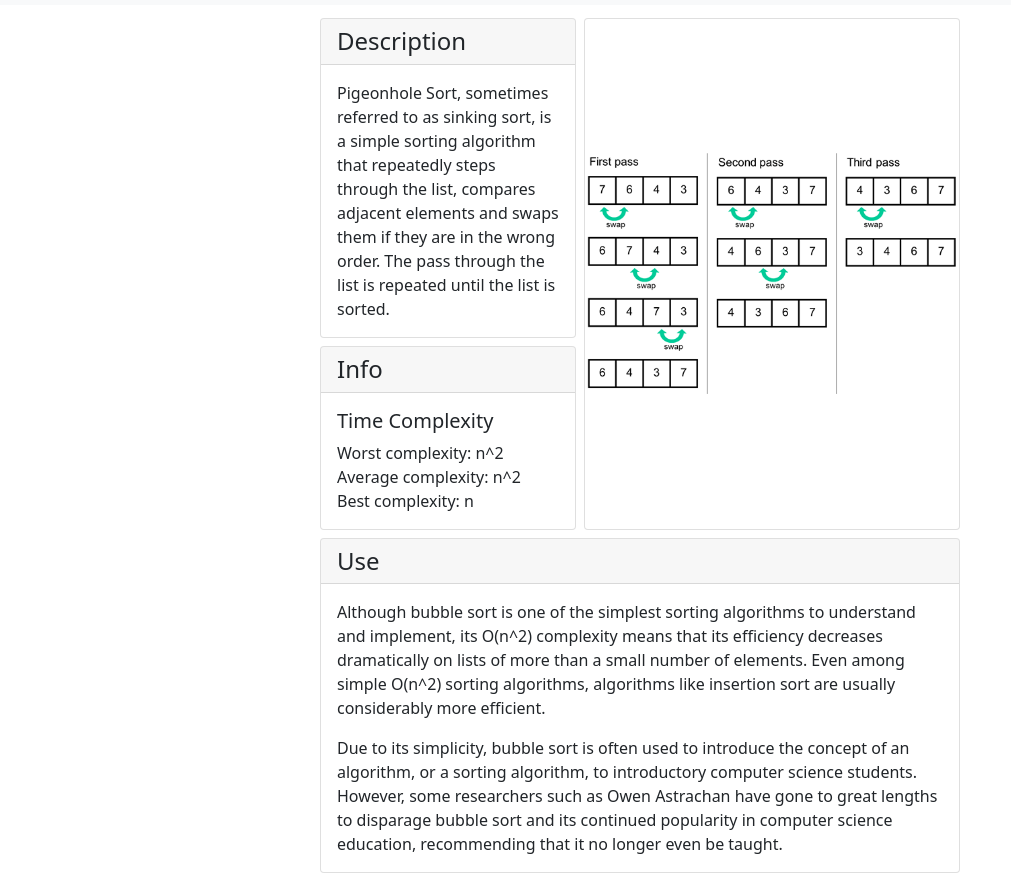
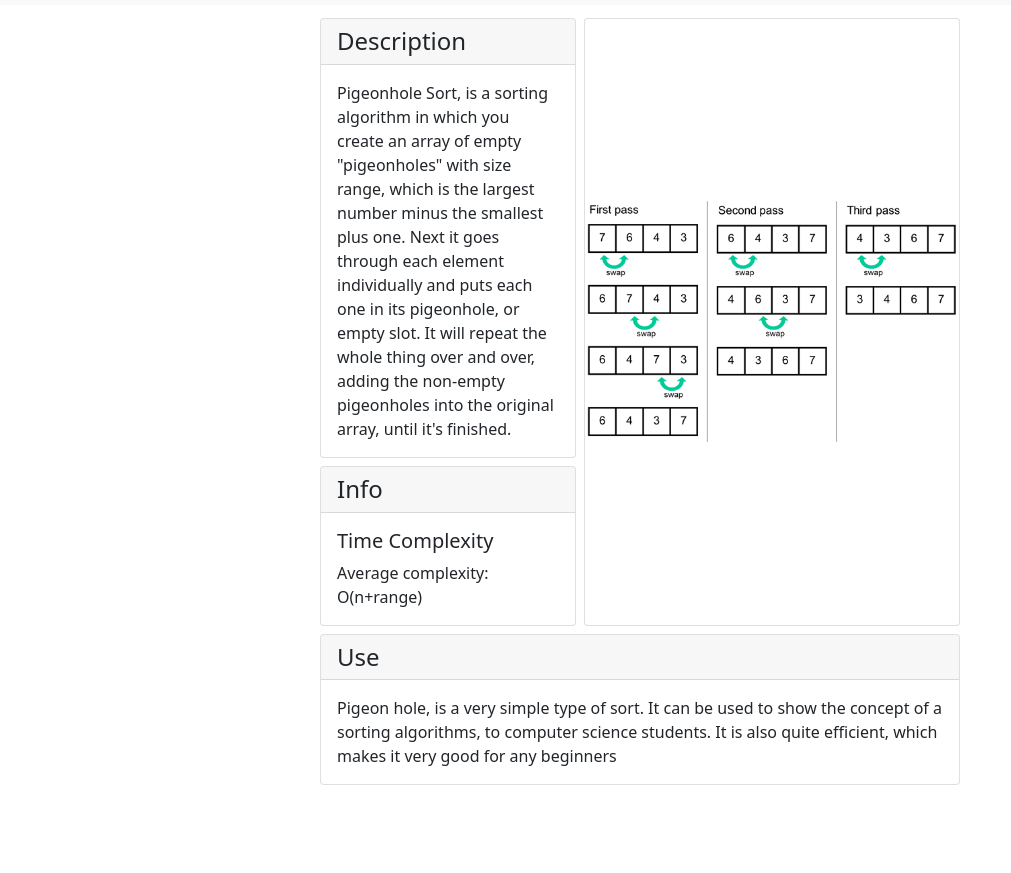
Before and after one commit to DiamondMC/Hackathon, a plain HTML site: page index.html in a window 1280 px wide. Shown: the part 57-930 px from the top of the page, without its empty margins (0-1011 px from the left). After the commit the page ends 842 px from the top, so only its background shows below. Drawn offline with Linux system fonts and the light colour scheme.

Commit message:
Update index.html

```diff
--- a/index.html
+++ b/index.html
@@ -6,7 +6,7 @@
         <link href="css/bootstrap.min.css" rel="stylesheet">
         <link href="css/style.css" rel="stylesheet">
         <script src="js/bootstrap.min.js"></script>
-        <title>Bubble Sort</title>
+        <title>Pigeonhole Sort</title>
     </head>
     <body>
         <nav class="navbar navbar-expand-lg navbar-light bg-light fixed-top">
@@ -36,7 +36,7 @@
             <div id="description" class="card">
                 <h4 class="card-header">Description</h4>
                 <div class="card-body">
-                    <p class="card-text">Pigeonhole Sort, sometimes referred to as sinking sort, is a simple sorting algorithm that repeatedly steps through the list, compares adjacent elements and swaps them if they are in the wrong order. The pass through the list is repeated until the list is sorted.</p>
+                    <p class="card-text">Pigeonhole Sort, is a sorting algorithm in which you create an array of empty "pigeonholes" with size range, which is the largest number minus the smallest plus one. Next it goes through each element individually and puts each one in its pigeonhole, or empty slot. It will repeat the whole thing over and over, adding the non-empty pigeonholes into the original array, until it's finished.</p>
                 </div>
             </div>
             <div id="image" class="card d-flex justify-content-center">
@@ -46,16 +46,13 @@
                 <h4 class="card-header">Info</h4>
                 <div class="card-body">
                     <h5>Time Complexity</h5>
-                    Worst complexity: n^2 <br>
-                    Average complexity: n^2 <br>
-                    Best complexity: n
+                    Average complexity: O(n+range) <br>
                 </div>
             </div>
             <div id="use" class="card">
                 <h4 class="card-header">Use</h4>
                 <div class="card-body">
-                    <p class="card-text">Although bubble sort is one of the simplest sorting algorithms to understand and implement, its O(n^2) complexity means that its efficiency decreases dramatically on lists of more than a small number of elements. Even among simple O(n^2) sorting algorithms, algorithms like insertion sort are usually considerably more efficient.</p>
-                    <p class="card-text">Due to its simplicity, bubble sort is often used to introduce the concept of an algorithm, or a sorting algorithm, to introductory computer science students. However, some researchers such as Owen Astrachan have gone to great lengths to disparage bubble sort and its continued popularity in computer science education, recommending that it no longer even be taught.</p>
+                    <p class="card-text">Pigeon hole, is a very simple type of sort. It can be used to show the concept of a sorting algorithms, to computer science students. It is also quite efficient, which makes it very good for any beginners</p>
                 </div>
             </div>
         </div>
```
